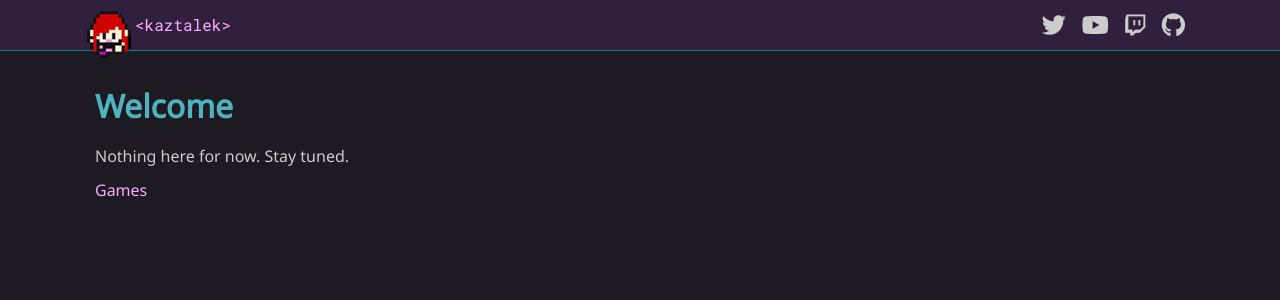
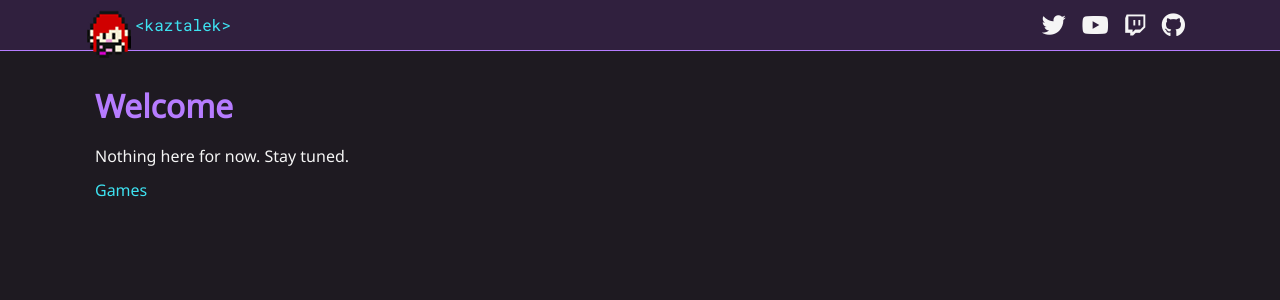
Before and after one commit to mattpilla/kaztalek-ui, a Vue app: page / in a window 1280 px wide. Shown: the top 300 px of the page. Built offline with nearby package versions, Linux system fonts and the light colour scheme.

Commit message:
update colors

```diff
--- a/public/index.html
+++ b/public/index.html
@@ -32,8 +32,10 @@ M+:             MZ777ZMM
         <link rel="icon" href="<%= BASE_URL %>favicon.ico">
         <link rel="stylesheet" href="https://use.fontawesome.com/releases/v5.1.0/css/all.css" integrity="sha384-lKuwvrZot6UHsBSfcMvOkWwlCMgc0TaWr+30HWe3a4ltaBwTZhyTEggF5tJv8tbt" crossorigin="anonymous">
         <title>Kaztalek</title>
+        <meta name="theme-color" content="#b67cff">
     </head>
     <body>
         <div id="app"></div>
+        <noscript>welcome to the good version of this site</noscript>
     </body>
 </html>
--- a/src/components/Navbar.vue
+++ b/src/components/Navbar.vue
@@ -47,7 +47,7 @@
 
     #navbar {
         background-color: $nav;
-        border-bottom: 1px solid $secondary;
+        border-bottom: 1px solid $primary;
     }
 
     #navbar-inner {
--- a/src/styles/_general.scss
+++ b/src/styles/_general.scss
@@ -5,7 +5,7 @@ body {
 }
 
 h1 {
-    color: $secondary-light;
+    color: $primary;
 }
 
 a {
@@ -13,13 +13,13 @@ a {
     text-decoration: none;
 
     &:hover {
-        color: darken($link-color, 10%);
+        color: darken($link-color, 15%);
         transition: 0.5s;
     }
 }
 
 ::selection {
-    background-color: $primary-light;
+    background-color: $primary;
     color: #fff;
 }
 
--- a/src/styles/_variables.scss
+++ b/src/styles/_variables.scss
@@ -2,17 +2,11 @@
 $bg: #1e1a21;
 $nav: #30203e;
 
-$primary: #6a1b9a;
-$primary-light: #9c4dcc;
-$primary-dark: #38006b;
+$primary: #b67cff;
+$secondary: #3ee2f1;
 
-$secondary: #00838f;
-$secondary-light: #4fb3bf;
-$secondary-dark: #005662;
-
-$text-light: #ccc;
-
-$link-color: #faabff;
+$text-light: #f5f5f5;
+$link-color: $secondary;
 
 
 // Sizes
```
